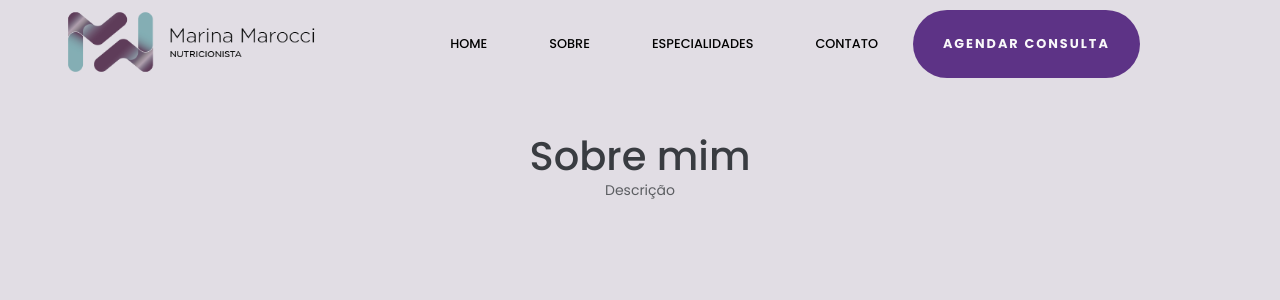
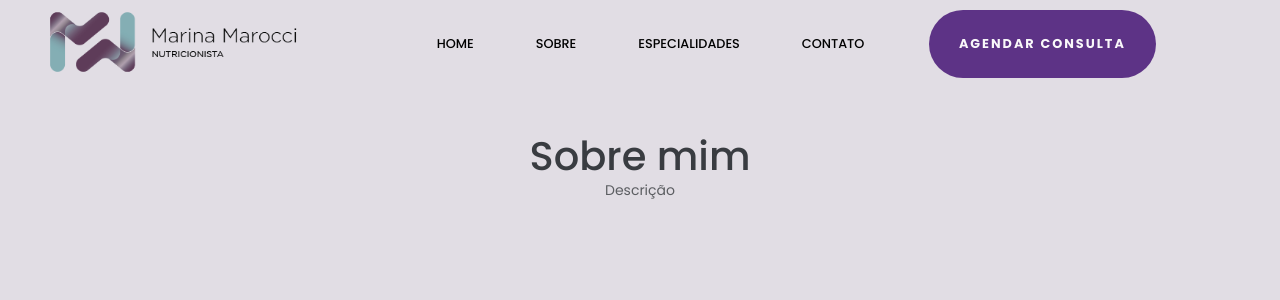
Before and after one commit to gaahmariusso/react-site-nutricionist, a React (Create React App) app: page / in a window 1280 px wide. Shown: the top 300 px of the page. Built offline with nearby package versions, Linux system fonts and the light colour scheme.

Commit message:
increasing distance button Header

```diff
--- a/src/components/UniqueOverlay/styles.ts
+++ b/src/components/UniqueOverlay/styles.ts
@@ -47,7 +47,7 @@ export const NavbarStyle = styled.div`
         list-style: none;
         text-align: center;
         justify-content: end;
-        margin-right: 3rem;
+        margin-right: 5rem;
         text-transform: uppercase;
     }
 
```
